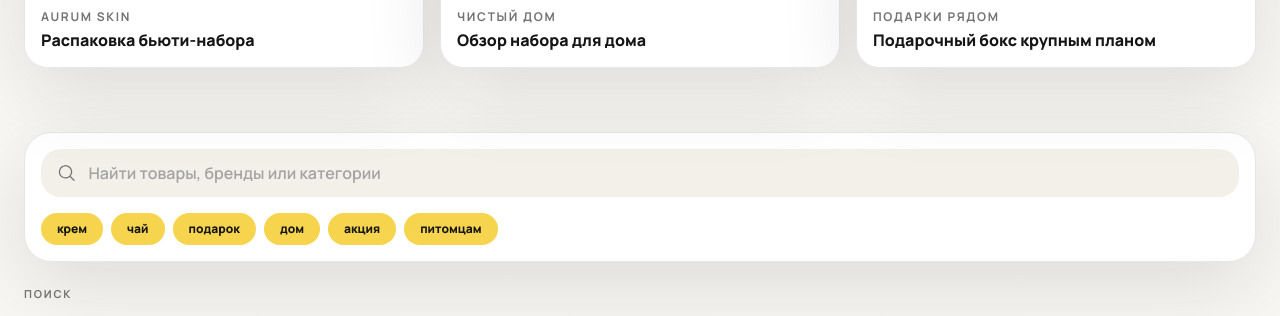
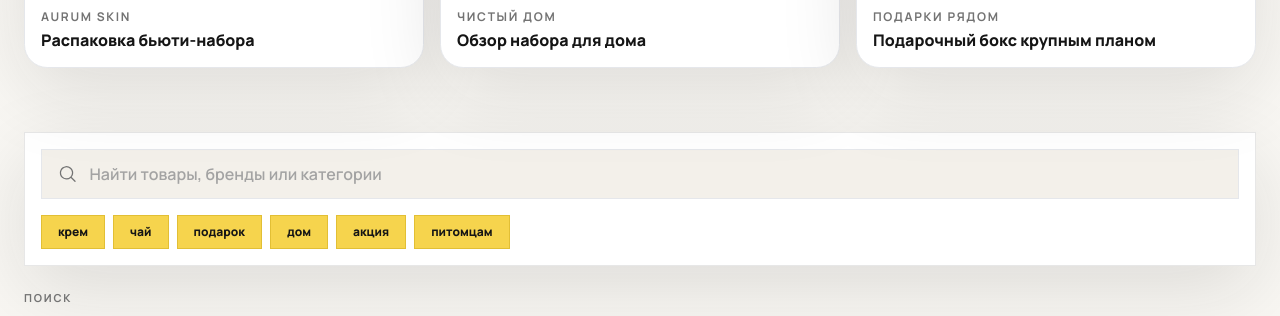
Before and after one commit to Iliavsevolodov/kaskada-, a Next.js app: page /buyer in a window 1280 px wide. Shown: the part 1600-1916 px from the top of the page. Built offline with nearby package versions, Linux system fonts and the light colour scheme; a web font is replaced by a local one.

Commit message:
Sharpen buyer search block

```diff
--- a/src/components/BuyerSearch.tsx
+++ b/src/components/BuyerSearch.tsx
@@ -17,8 +17,8 @@ export function BuyerSearch() {
 
   return (
     <section className="mx-auto max-w-7xl px-6 py-8" id="search">
-      <div className="rounded-[1.7rem] border border-graphite/8 bg-white p-4 shadow-soft">
-        <div className="flex items-center gap-3 rounded-[1.25rem] bg-[#f3f0ea] px-4 py-3">
+      <div className="border border-graphite/10 bg-white p-4 shadow-soft">
+        <div className="flex items-center gap-3 border border-graphite/8 bg-[#f3f0ea] px-4 py-3">
           <HiMagnifyingGlass className="text-xl text-neutral-500" />
           <input
             className="w-full bg-transparent text-base font-semibold outline-none placeholder:text-neutral-400"
@@ -26,11 +26,11 @@ export function BuyerSearch() {
             value={query}
             onChange={(event) => setQuery(event.target.value)}
           />
-          {query ? <button className="text-xl text-neutral-500" onClick={() => setQuery('')} type="button"><HiXMark /></button> : null}
+          {query ? <button className="border border-graphite/8 px-2 py-1 text-xl text-neutral-500" onClick={() => setQuery('')} type="button"><HiXMark /></button> : null}
         </div>
         <div className="mt-4 flex flex-wrap gap-2">
           {['крем', 'чай', 'подарок', 'дом', 'акция', 'питомцам'].map((item) => (
-            <button className="rounded-full bg-[#f6d44d] px-4 py-2 text-xs font-black text-graphite" key={item} onClick={() => setQuery(item)} type="button">{item}</button>
+            <button className="border border-[#e2bf35] bg-[#f6d44d] px-4 py-2 text-xs font-black text-graphite" key={item} onClick={() => setQuery(item)} type="button">{item}</button>
           ))}
         </div>
       </div>
```
